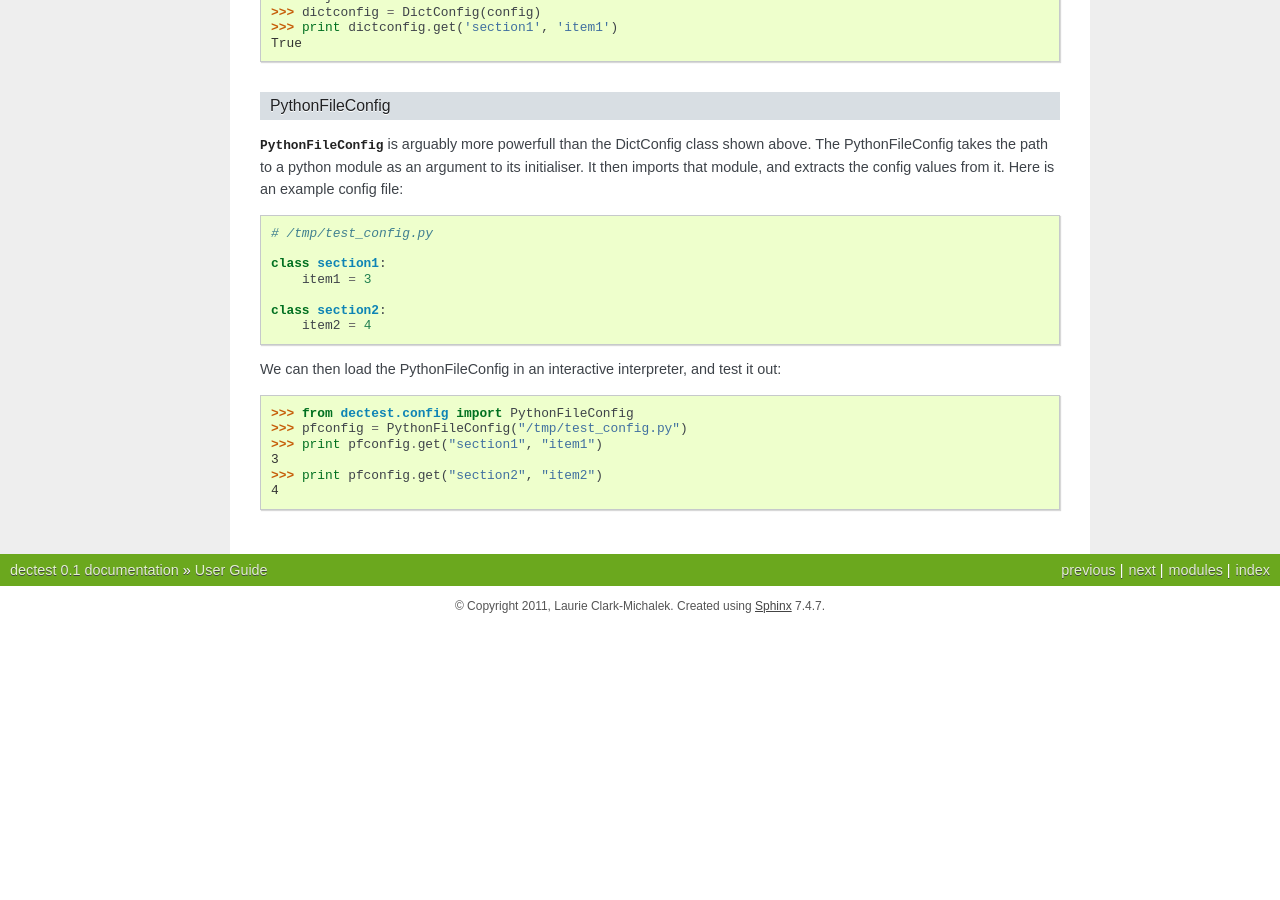
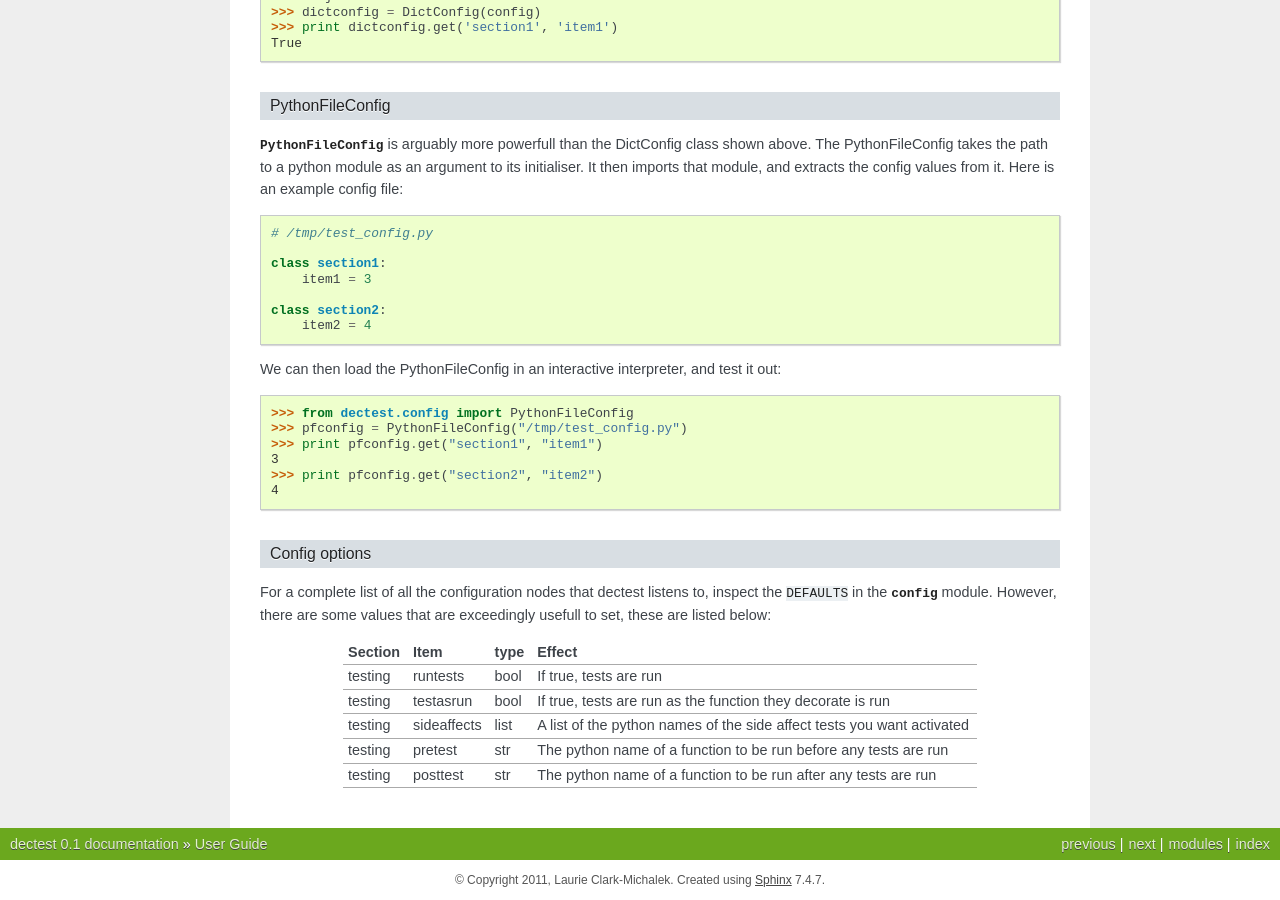
Before and after one commit to lclarkmichalek/dectest, a Sphinx documentation site: the page built from docs/source/intro.rst, in a window 1280 px wide and 900 px high, scrolled down 1754 px. Built offline with Sphinx 7.4.7, drawn with Linux system fonts in a browser that asks for light colours; before the commit the page ends 2380 px from its top, so only the background shows below that.

Commit message:
Added config options section

```diff
--- a/docs/source/intro.rst
+++ b/docs/source/intro.rst
@@ -130,3 +130,28 @@ out::
     3
     >>> print pfconfig.get("section2", "item2")
     4
+
+Config options
+..............
+
+For a complete list of all the configuration nodes that dectest listens to,
+inspect the ``DEFAULTS`` in the :mod:`~dectest.config` module. However, there
+are some values that are exceedingly usefull to set, these are listed below:
+
++----------+-------------+------+---------------------------------------------+
+| Section  |     Item    | type | Effect                                      |
++==========+=============+======+=============================================+
+| testing  | runtests    | bool | If true, tests are run                      |
++----------+-------------+------+---------------------------------------------+
+| testing  | testasrun   | bool | If true, tests are run as the function they |
+|          |             |      | decorate is run                             |
++----------+-------------+------+---------------------------------------------+
+| testing  | sideaffects | list | A list of the python names of the side      |
+|          |             |      | affect tests you want activated             |
++----------+-------------+------+---------------------------------------------+
+| testing  | pretest     | str  | The python name of a function to be run     |
+|          |             |      | before any tests are run                    |
++----------+-------------+------+---------------------------------------------+
+| testing  | posttest    | str  | The python name of a function to be run     |
+|          |             |      | after any tests are run                     |
++----------+-------------+------+---------------------------------------------+
```
